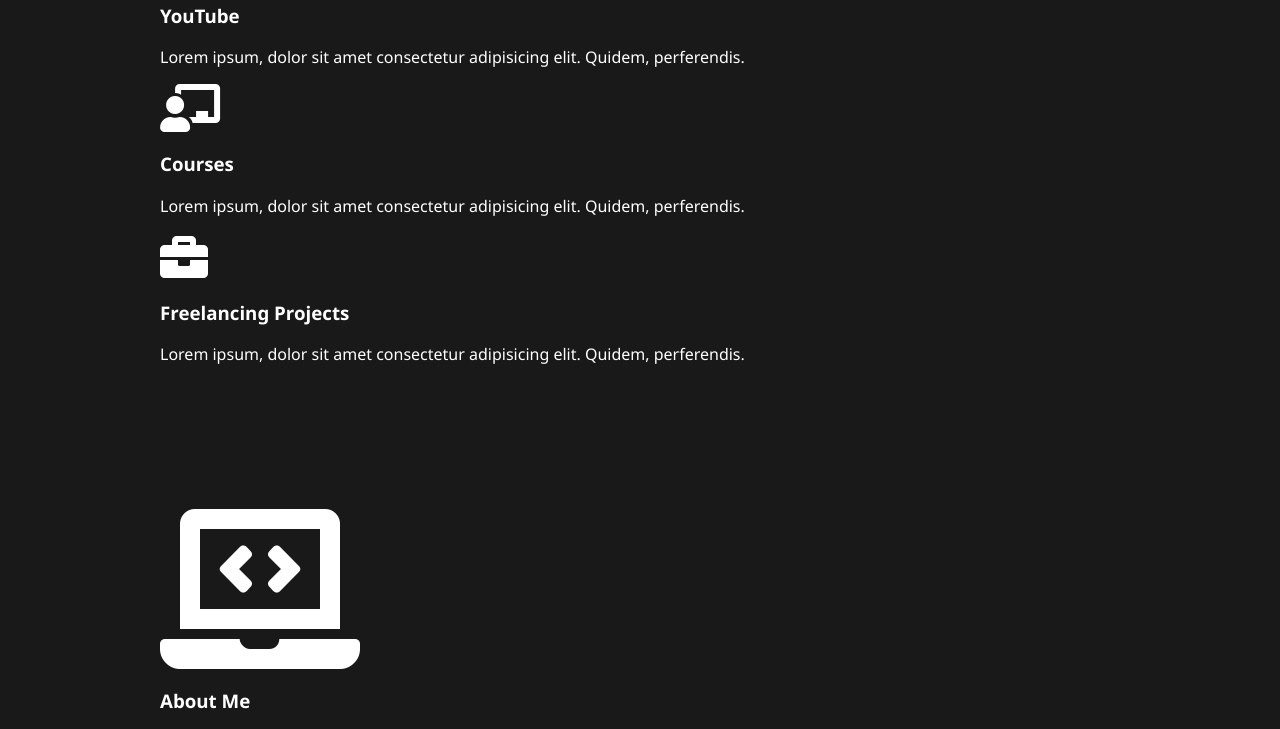
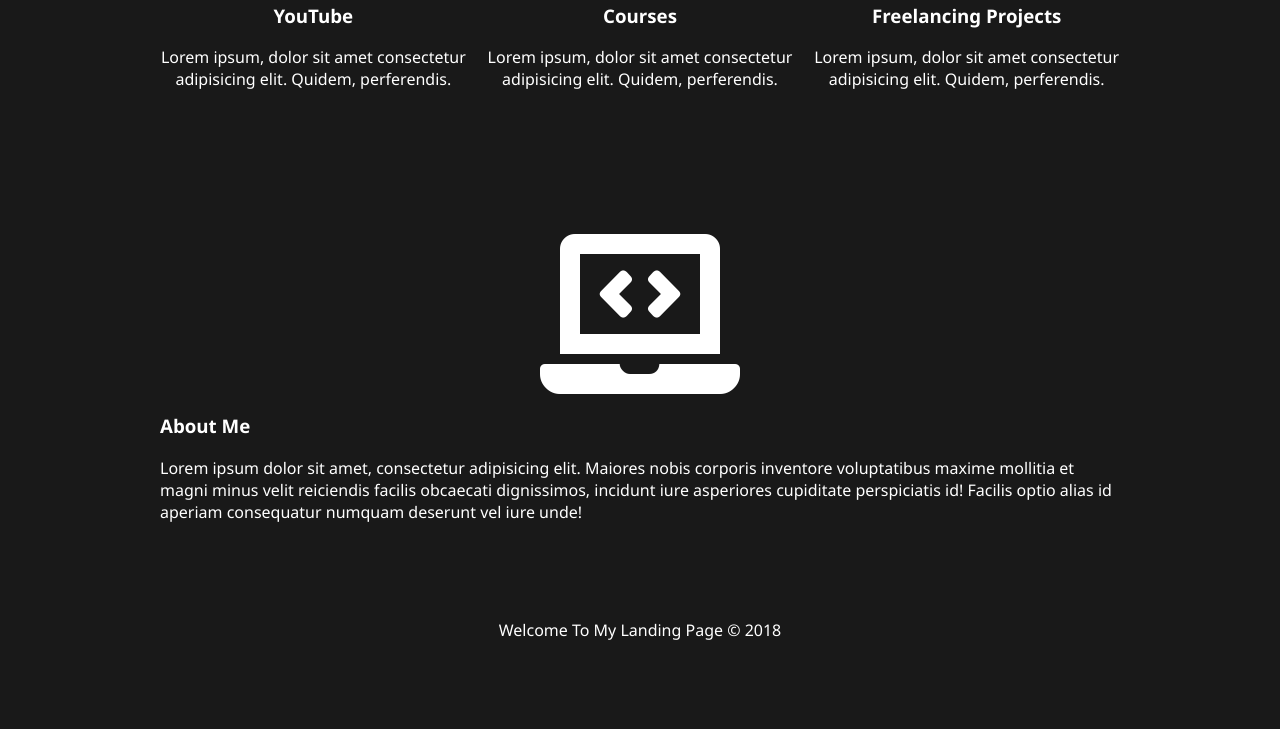
Before and after one commit to brettl1991/Landing-page-with-blur-effect, a plain HTML site: page index.html in a window 1280 px wide. Shown: the part 928-1657 px from the top of the page. After the commit the page ends 1585 px from the top, so only its background shows below. Drawn offline with Linux system fonts and the light colour scheme.

Commit message:
Styele the center

```diff
--- a/style.css
+++ b/style.css
@@ -62,3 +62,14 @@ body {
     overflow: hidden;
     padding: 4rem 1rem;
 }
+
+.grid-3 {
+    display: grid;
+    grid-gap: 20px;
+    grid-template-columns: repeat(3, 1fr);
+}
+
+.center {
+    text-align: center;
+    margin: auto;
+}
```
